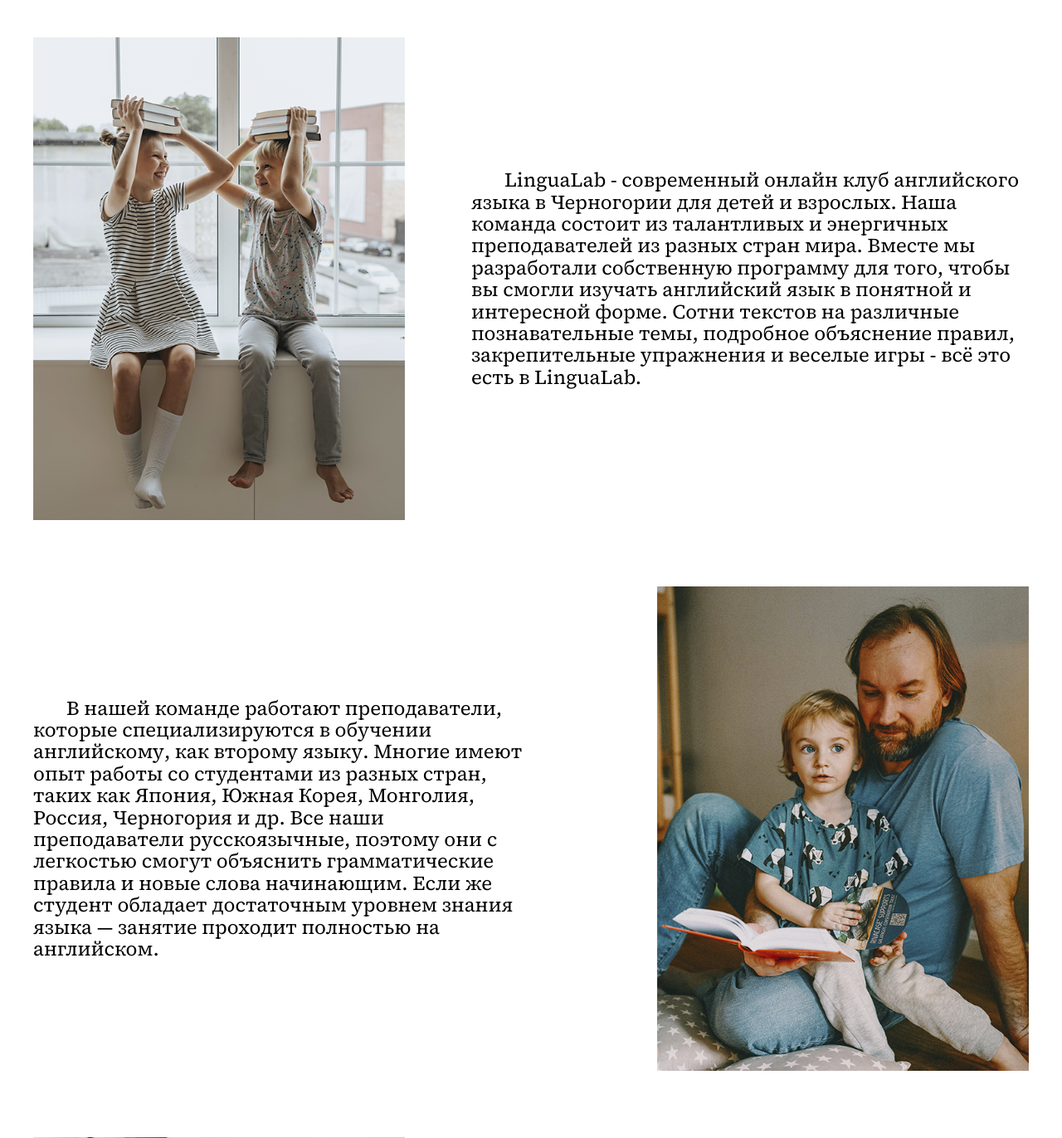
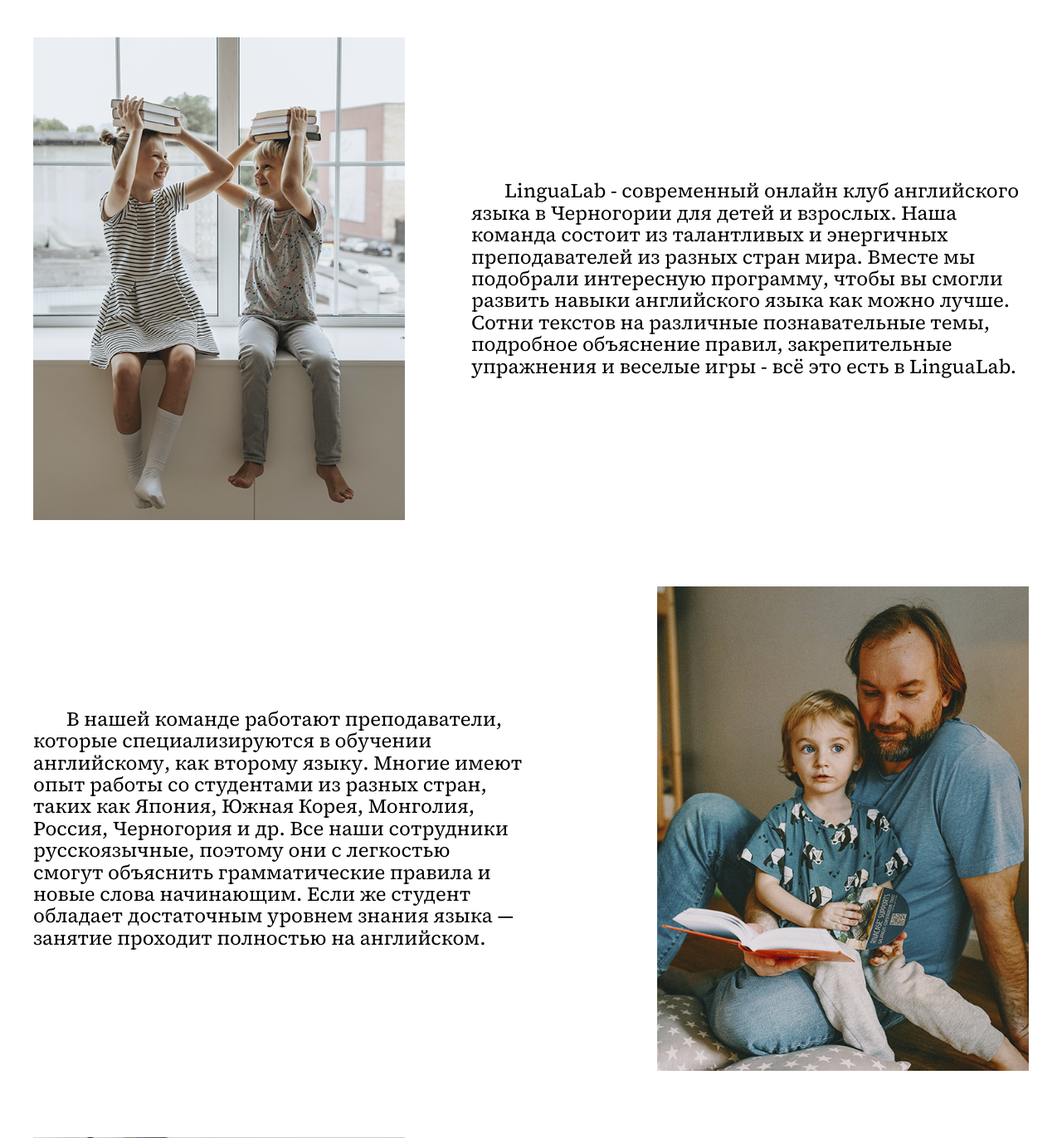
Before and after one commit to leonariks/leonariks.github.io, a PHP site: page / in a window 1280 px wide. Shown: the part 1179-2551 px from the top of the page at 83% size. Run offline with PHP 8.4, Linux system fonts and the light colour scheme.

Commit message:
text changes

```diff
--- a/school/index.html
+++ b/school/index.html
@@ -48,14 +48,14 @@
         <img src="img/about us/about_3.png" alt="">
         <div class="text">
           <p class="text__r">
-           LinguaLab - современный онлайн клуб английского языка в Черногории для детей и взрослых. Наша команда состоит из талантливых и энергичных преподавателей из разных стран мира. Вместе мы разработали собственную программу для того, чтобы вы смогли изучать английский язык в понятной и интересной форме. Сотни текстов на различные познавательные темы, подробное объяснение правил, закрепительные упражнения и веселые игры - всё это есть в LinguaLab. </p>
+           LinguaLab - современный онлайн клуб английского языка в Черногории для детей и взрослых. Наша команда состоит из талантливых и энергичных преподавателей из разных стран мира. Вместе мы подобрали интересную программу, чтобы вы смогли развить навыки английского языка как можно лучше. Сотни текстов на различные познавательные темы, подробное объяснение правил, закрепительные упражнения и веселые игры - всё это есть в LinguaLab. </p>
         </div>
       </div><!--Section-->
       <div class="section">
         <div class="text">
           <p class="text__l">
             В нашей команде работают преподаватели, которые специализируются в обучении английскому, как второму языку. Многие имеют опыт работы со студентами из разных стран, таких как Япония, Южная Корея, Монголия, Россия, Черногория и др.
-            Все наши преподаватели русскоязычные, поэтому они с легкостью смогут объяснить грамматические правила и новые слова начинающим. Если же студент обладает достаточным уровнем знания языка — занятие проходит полностью на английском.
+            Все наши сотрудники русскоязычные, поэтому они с легкостью смогут объяснить грамматические правила и новые слова начинающим. Если же студент обладает достаточным уровнем знания языка — занятие проходит полностью на английском.
             </p>
         </div>
         <img src="img/about us/about_2.png" alt="">
@@ -79,7 +79,7 @@
       <h1 id="groups" class="title">Группы онлайн курсов</h1>
       <div class="section">
         <div class="text">
-          <p class="text__l">		Онлайн обучение доступно для жителей всех городов Черногории. У нас открыто 9 основных программ групповых курсов (с русскоязычным преподавателем до 6 человек):</p><br>
+          <p class="text__l">		Онлайн занятия доступны для жителей всех городов Черногории. У нас открыто 9 основных программ групповых курсов (с русскоязычным преподавателем до 6 человек):</p><br>
           <p class="text__l text__ll">С русскоязычным преподавателем:</p><br>
           <ul>
             <li><p class="text__l group__txt">	7-11 лет - Beginner и Elementary+ уровни;</p></li>
--- /dev/null
+++ b/school/registration/checkbox.js
@@ -0,0 +1,3 @@
+function check(){
+  document.getElementById('submitFF').disabled = !document.getElementById('checkbox').checked;
+}
--- a/school/registration/registration.html
+++ b/school/registration/registration.html
@@ -5,6 +5,9 @@
   <meta name="viewport" content="width=device-width, initial-scale=1.0">
   <link href="style.css" rel="stylesheet">
   <link rel="icon" href="../icons/LinguaLab.png">
+  <script src="checkbox.js"></script>
+  <script src="contact.php"></script>
+  <script src="script.js"></script>
   <title>Регистрация</title>
 </head>
 <body>
@@ -20,7 +23,7 @@
           <input id="contactFF" name="contactFF" type="email" required>
         </div>
         <div class="formname">
-          <input id="checkbox" type="checkbox" name="checkbox" onchange="document.getElementById('submitFF').disabled = !this.checked;" />
+          <input id="checkbox" type="checkbox" name="checkbox" onchange="check()"/>
           <label for="checkbox">Согласен на обработку <a href="">персональных данных</a></label>
         </div><br>
         <button class="btn" type="submit" id="submitFF">Отправить сообщение</button>
--- a/school/registration/style.css
+++ b/school/registration/style.css
@@ -55,6 +55,7 @@ body{
 .control-file{
   margin-bottom:20px
 }
+
 .box button{
   display:block;
   width:100%;
@@ -74,9 +75,6 @@ body{
 .box button:disabled{
   opacity: .6;
   cursor: not-allowed;
-}
-.box button:disabled:hover{
-  opacity: .6;
   background-color:#eb4c00;
 }
 .box button:focus{
```
